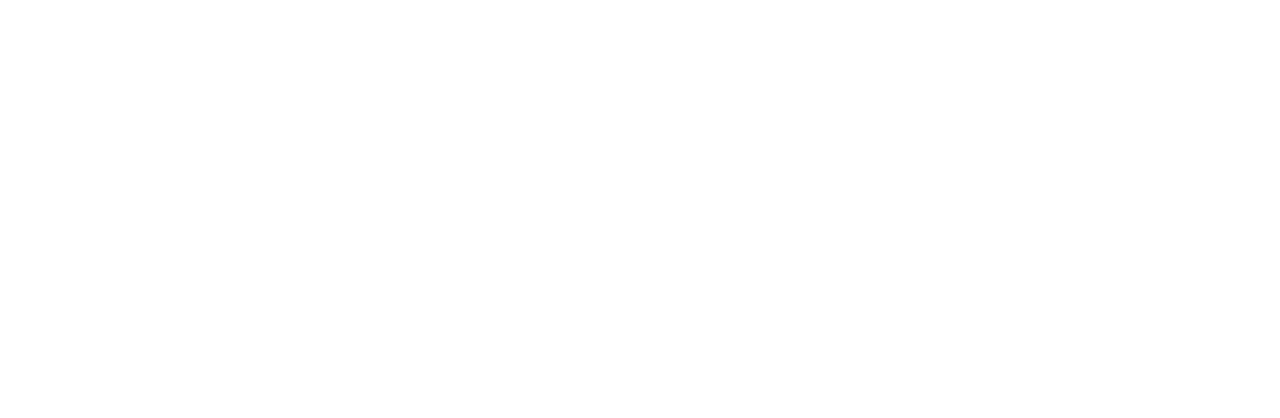
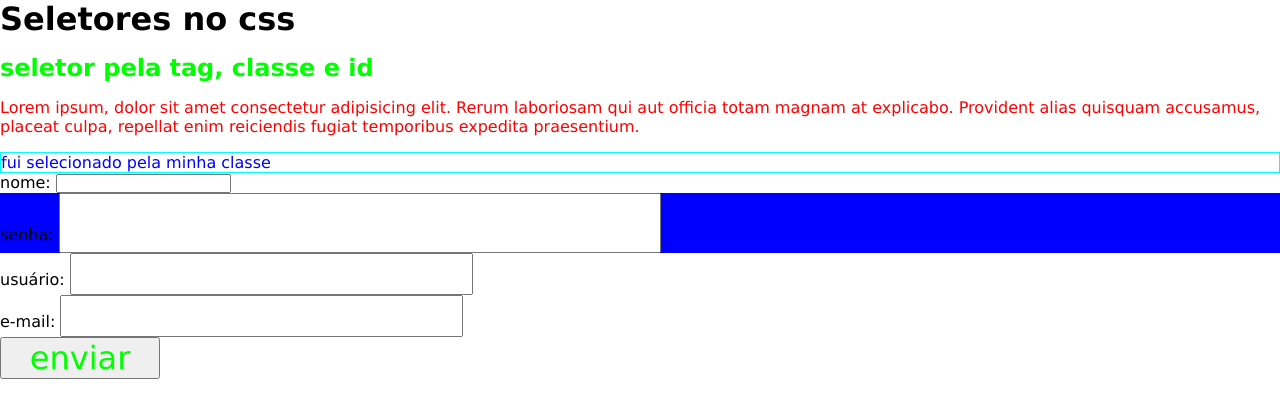
Before and after one commit to kworitos/seletores-css, a plain HTML site: page index.html in a window 1280 px wide. Drawn offline with Linux system fonts and the light colour scheme.

Commit message:
aula sobre seletores no CSS

```diff
--- a/index.html
+++ b/index.html
@@ -4,9 +4,47 @@
     <meta charset="UTF-8">
     <meta http-equiv="X-UA-Compatible" content="IE=edge">
     <meta name="viewport" content="width=device-width, initial-scale=1.0">
-    <title>seletores</title>
+    <link rel="stylesheet" href="style.css">
+    <title>seletores no css</title>
 </head>
 <body>
+    <header>
+        <h1>Seletores no css</h1>
+    </header>
+
+    <main>
+        <h2 id="titulo">seletor pela tag, classe e id</h2>
+
+        <p>Lorem ipsum, dolor sit amet consectetur adipisicing elit. Rerum laboriosam qui aut officia totam magnam at explicabo. Provident alias quisquam accusamus, placeat culpa, repellat enim reiciendis fugiat temporibus expedita praesentium.</p>
+
+        <p class="paragrafo">fui selecionado pela minha classe</p>
+
+        <form action="" class="cadastro-form">
+            <div>
+                <label for="">nome:</label>
+                <input type="text">
+            </div>
+
+            <div>
+                <label for="">senha:</label>
+                <input type="password">
+            </div>
+        </form>
+
+        <form action="" class="login-form">
+            <div>
+                <label for="">usuário:</label>
+                <input type="text">
+            </div>
+
+            <div>
+                <label for="">e-mail:</label>
+                <input type="email">
+            </div>
+
+            <input type="button" value="enviar">
+        </form>
+    </main>
 
 </body>
 </html>
--- a/style.css
+++ b/style.css
@@ -0,0 +1,51 @@
+/* seletor global */
+*{
+    margin: 0;
+    padding: 0;
+    box-sizing: border-box;
+    font-family: 'Lucida Sans', 'Lucida Sans Regular', 'Lucida Grande', 'Lucida Sans Unicode', Geneva, Verdana, sans-serif ;
+}
+
+/* seletor pela tag */
+p{
+    color: #f00;
+}
+
+main{
+    margin-top: 1rem;
+}
+
+/* seletor pela classe */
+.paragrafo{
+    border: 1px solid #0ff;
+    color: #00f;
+    margin-top: 1rem;
+}
+
+/* seletor pelo id */
+#titulo{
+    color: #0f0;
+    margin-bottom: 1rem;
+}
+
+/* seletor pelo atributo */
+input[type="password"]{
+    font-size: 3rem;
+}
+
+/* seletor por descendente */
+.login-form input{
+font-size: 2rem;
+color: #f00;
+}
+
+/* seletor de filhos diretos */
+.login-form > input{
+    color: #0f0;
+    width: 10rem;
+}
+
+/* pseudo-classes */
+.cadastro-form div:nth-of-type(2){
+    background: #00f;
+}
```
